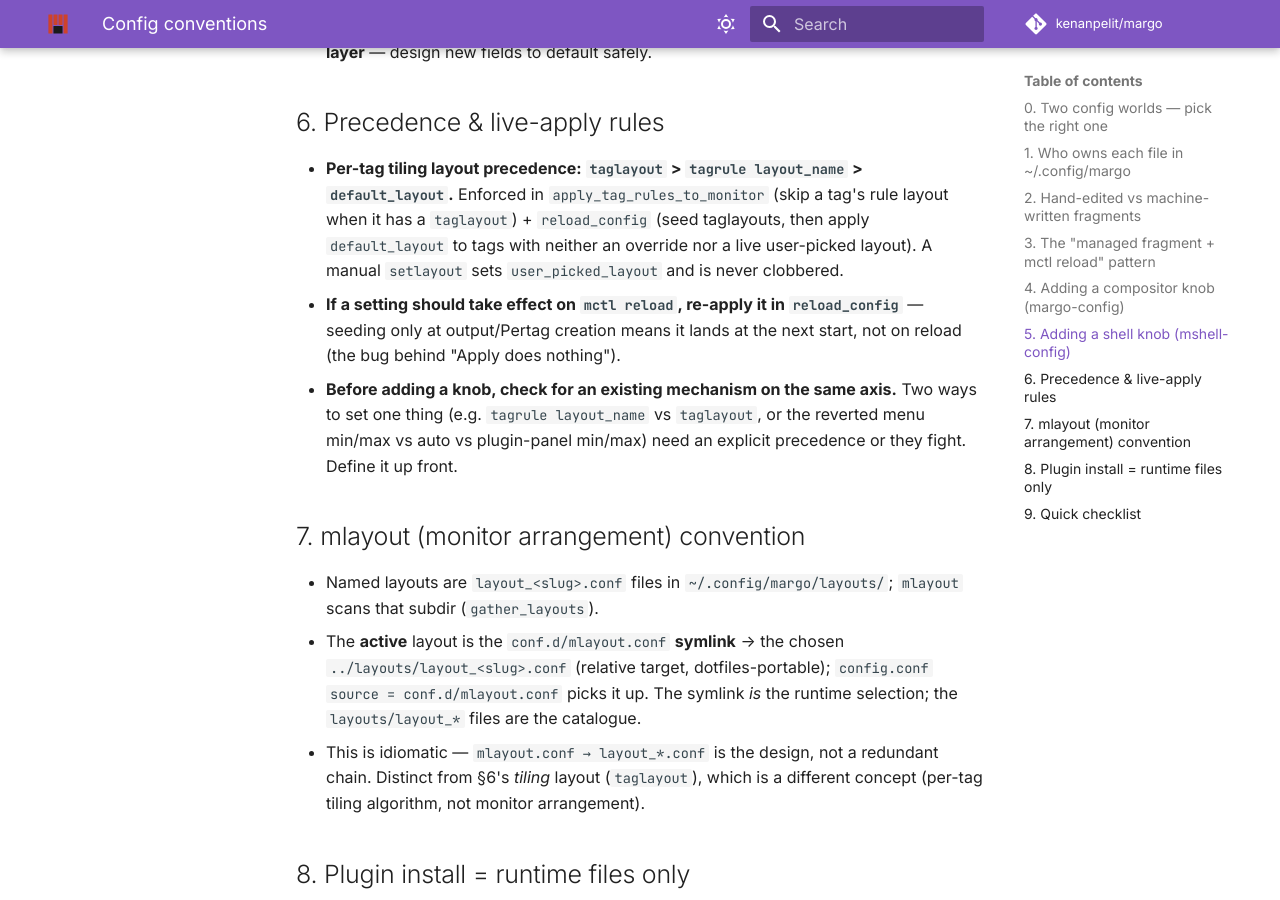
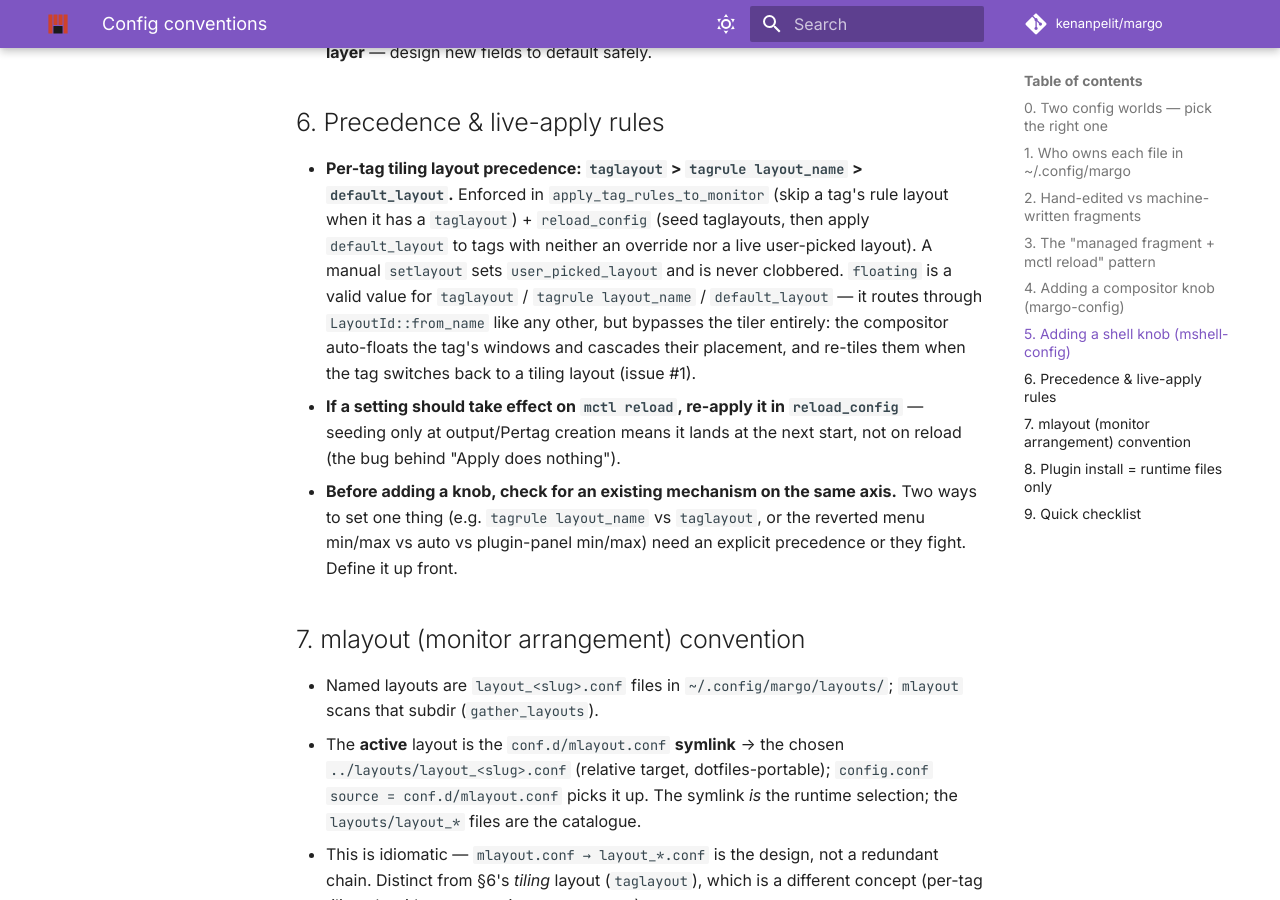
Before and after one commit to kenanpelit/margo, an MkDocs documentation site: the page built from docs/config-conventions.md, in a window 1280 px wide and 900 px high, scrolled down 3734 px. Built offline with MkDocs 1.6.1 and Material for MkDocs 9.7.7, drawn with Linux system fonts in a browser that asks for light colours; comment, search, counter and statistics services are not loaded.

Commit message:
docs: floating layout
Refs #1

Co-Authored-By: Claude Sonnet 5 <noreply@anthropic.com>

```diff
--- a/docs/config-conventions.md
+++ b/docs/config-conventions.md
@@ -144,7 +144,11 @@ Touch all four or the knob silently no-ops / fails validation:
   rule layout when it has a `taglayout`) + `reload_config` (seed taglayouts,
   then apply `default_layout` to tags with neither an override nor a live
   user-picked layout). A manual `setlayout` sets `user_picked_layout` and is
-  never clobbered.
+  never clobbered. `floating` is a valid value for `taglayout` /
+  `tagrule layout_name` / `default_layout` — it routes through
+  `LayoutId::from_name` like any other, but bypasses the tiler entirely: the
+  compositor auto-floats the tag's windows and cascades their placement, and
+  re-tiles them when the tag switches back to a tiling layout (issue #1).
 - **If a setting should take effect on `mctl reload`, re-apply it in
   `reload_config`** — seeding only at output/Pertag creation means it lands at
   the next start, not on reload (the bug behind "Apply does nothing").
```
Also changed, not shown: README.md (+1 -1 lines), road_map.md (+1 -1 lines).
